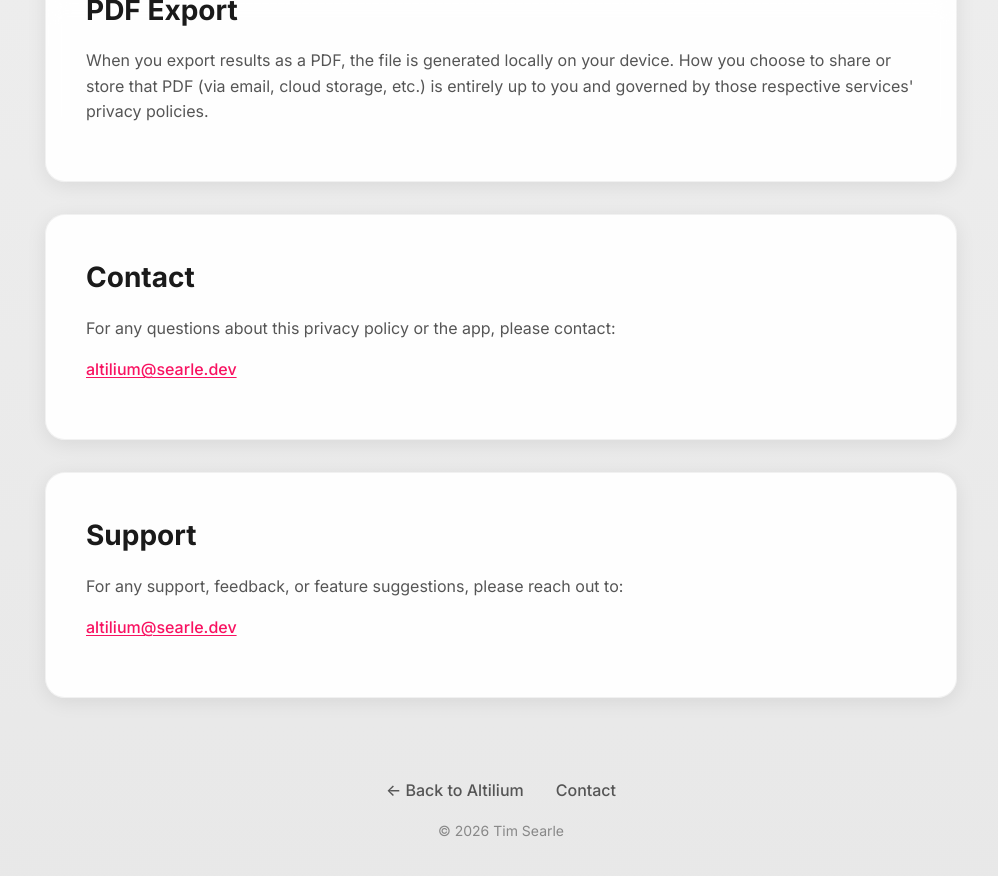
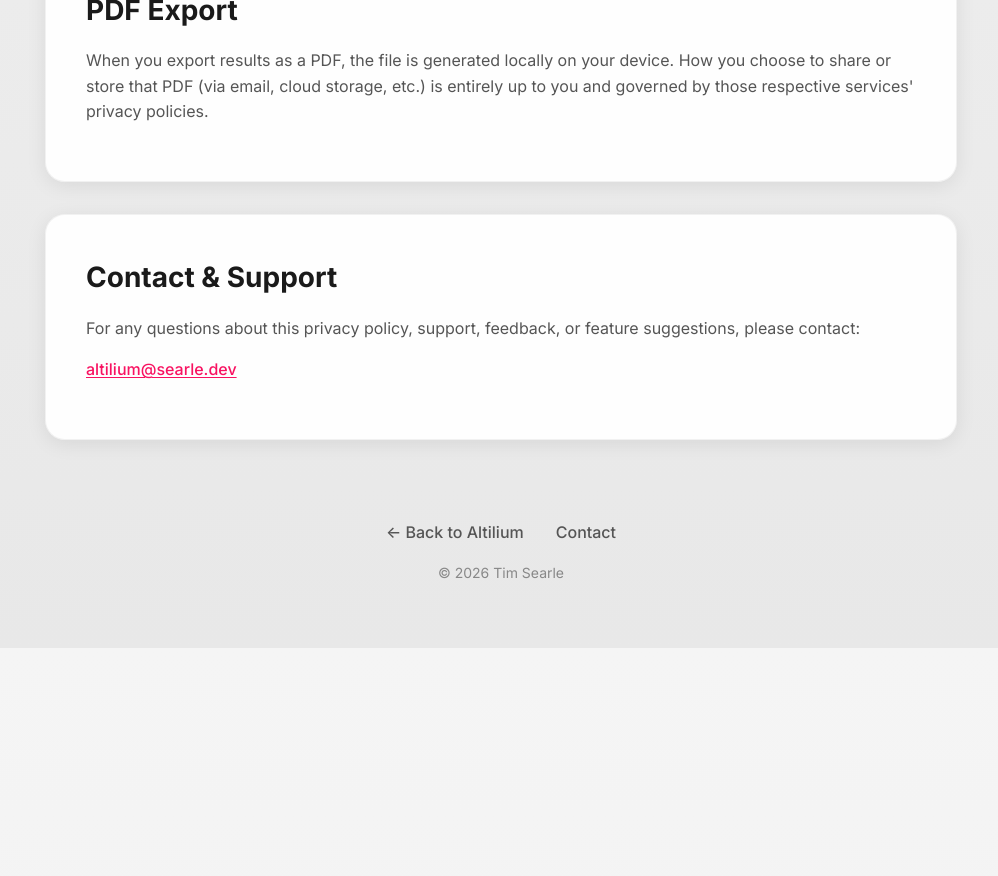
Before and after one commit to timsearle/timsearle.github.io, a Jekyll site: the page built from altilium/privacy.md, in a window 1280 px wide and 900 px high, scrolled down 1485 px. Shown: the top 876 px of the window, without its empty margins (139-1137 px from the left). Built offline with Jekyll 4.4.1, drawn with Linux system fonts in a browser that asks for light colours; after the commit the page ends 2133 px from its top, so only the background shows below that.

Commit message:
Combine redundant Contact and Support sections in Altilium privacy policy (#273)

```diff
--- a/altilium/privacy.md
+++ b/altilium/privacy.md
@@ -41,14 +41,8 @@ permalink: /altilium/privacy/
 </section>
 
 <section class="content-section">
-  <h2>Contact</h2>
-  <p>For any questions about this privacy policy or the app, please contact:</p>
-  <p><a href="mailto:altilium@searle.dev">altilium@searle.dev</a></p>
-</section>
-
-<section class="content-section">
-  <h2>Support</h2>
-  <p>For any support, feedback, or feature suggestions, please reach out to:</p>
+  <h2>Contact & Support</h2>
+  <p>For any questions about this privacy policy, support, feedback, or feature suggestions, please contact:</p>
   <p><a href="mailto:altilium@searle.dev">altilium@searle.dev</a></p>
 </section>
 
```
